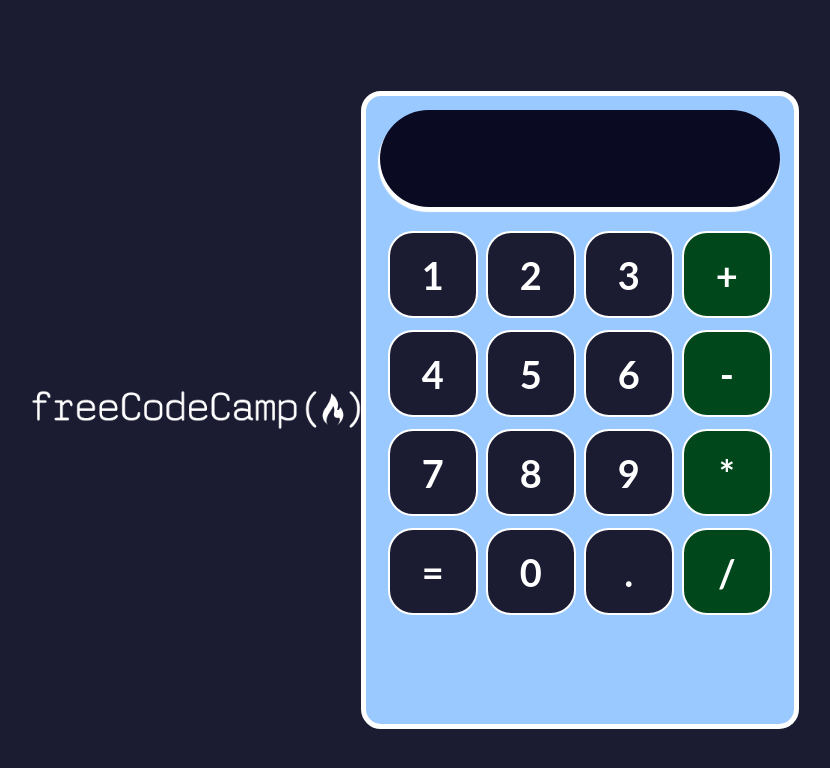
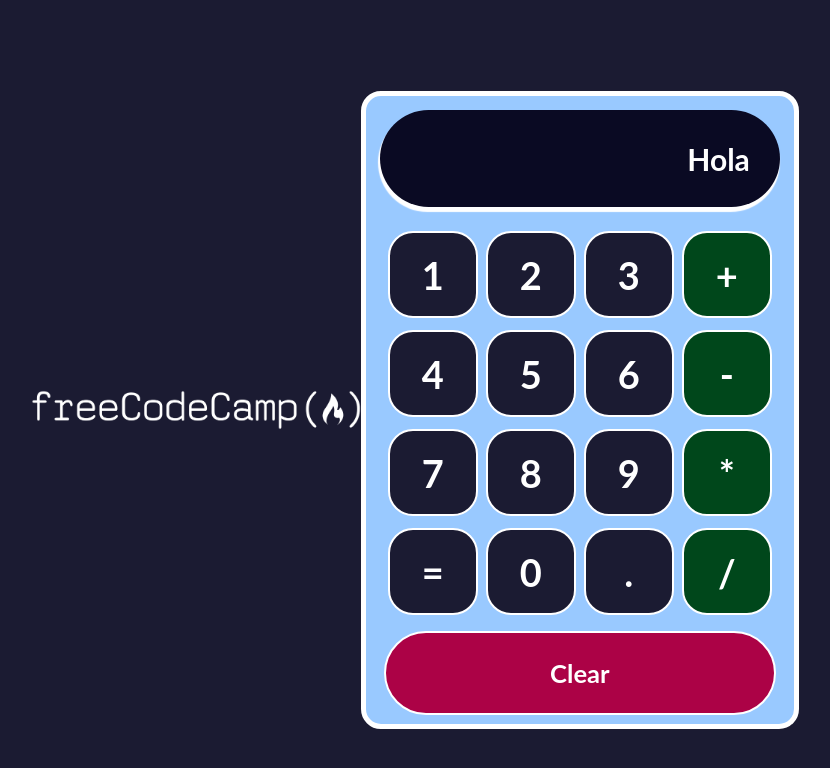
Before and after one commit to shencanet/React_practicas_calculadora, a React (Create React App) app: page / in a window 1280 px wide. Shown: the top 768 px of the page, without its empty margins (225-1055 px from the left). Built offline with nearby package versions, Linux system fonts and the light colour scheme.

Commit message:
logica botones

```diff
--- a/src/App.js
+++ b/src/App.js
@@ -2,7 +2,18 @@ import './App.css';
 import Boton from './componentes/Boton';
 import freecodecamplogo from './imagenes/freecodecamp-logo.png';
 import Pantalla from './componentes/Pantalla';
+import BotonClear from './componentes/BotonClear';
+import { useState } from 'react';
+
 function App() {
+   const [input, setinput] = useState('Hola');
+   const agregarInput = val => {
+        setinput(input + val);
+
+   };
+
+
+
   return (
     <div className="App">
     <div className='freecodecamp-logo-contenedor'>
@@ -12,33 +23,35 @@ function App() {
       alt= 'Logo '
     />
     <div className='contenedor-calculadora'>
-    <Pantalla />
+    <Pantalla input={input} />
     <div className='fila'>
-      <Boton>1</Boton>
-      <Boton>2</Boton>
-      <Boton>3</Boton>
-      <Boton>+</Boton>
+      <Boton manejarClic={agregarInput}>1</Boton>
+      <Boton manejarClic={agregarInput}>2</Boton>
+      <Boton manejarClic={agregarInput}>3</Boton>
+      <Boton manejarClic={agregarInput}>+</Boton>
     </div>
     <div className='fila'>
-      <Boton>4</Boton>
-      <Boton>5</Boton>
-      <Boton>6</Boton>
-      <Boton>-</Boton>
+      <Boton manejarClic={agregarInput}>4</Boton>
+      <Boton manejarClic={agregarInput}>5</Boton>
+      <Boton manejarClic={agregarInput}>6</Boton>
+      <Boton manejarClic={agregarInput}>-</Boton>
     </div>
     <div className='fila'>
-      <Boton>7</Boton>
-      <Boton>8</Boton>
-      <Boton>9</Boton>
-      <Boton>*</Boton>
+      <Boton manejarClic={agregarInput}>7</Boton>
+      <Boton manejarClic={agregarInput}>8</Boton>
+      <Boton manejarClic={agregarInput}>9</Boton>
+      <Boton manejarClic={agregarInput}>*</Boton>
     </div>
     <div className='fila'>
-      <Boton>=</Boton>
-      <Boton>0</Boton>
-      <Boton>.</Boton>
-      <Boton>/</Boton>
+      <Boton manejarClic={agregarInput}>=</Boton>
+      <Boton manejarClic={agregarInput}>0</Boton>
+      <Boton manejarClic={agregarInput}>.</Boton>
+      <Boton manejarClic={agregarInput}>/</Boton>
     </div>
 
-    <div className='fila'></div>
+    <div className='fila'>
+      <BotonClear>Clear</BotonClear>
+    </div>
 
     </div>
 
--- a/src/componentes/Boton.js
+++ b/src/componentes/Boton.js
@@ -3,14 +3,14 @@ import './Boton.css';
 
 
 function Boton(props) {
-    const esOperador = valor =>{
+    const esOperador = valor => {
         return isNaN(valor) && (valor != '.') && (valor != '=');
 
     };
 
     return (
-        <div className={`boton-contenedor ${esOperador(props.children)? 'operador' : '' }`.trimEnd()}>
-    {props.children}
+        <div className={`boton-contenedor ${esOperador(props.children) ? 'operador' : ''}`.trimEnd()}>
+            {props.children}
 
         </div>
     );
--- /dev/null
+++ b/src/componentes/BotonClear.css
@@ -0,0 +1,22 @@
+.Boton-clear{
+    height: 80px;
+    font-size: 1.6em;
+    display: flex;
+    flex: 1;
+    background-color: #ac0246;
+    margin-top: 8px;
+    justify-content: center;
+    align-items: center;
+    font-weight: bold;
+    color: white;
+    border: 2px solid white;
+    cursor: pointer;
+border-radius: 45px;
+
+
+}
+
+.Boton-clear:hover{
+    background-color: #ebb000;
+
+}
--- /dev/null
+++ b/src/componentes/BotonClear.js
@@ -0,0 +1,10 @@
+import React from "react";
+import './BotonClear.css';
+
+const BotonClear = (props) => (
+
+    <div className="Boton-clear" >
+        {props.children}
+    </div>
+);
+export default BotonClear;
```
